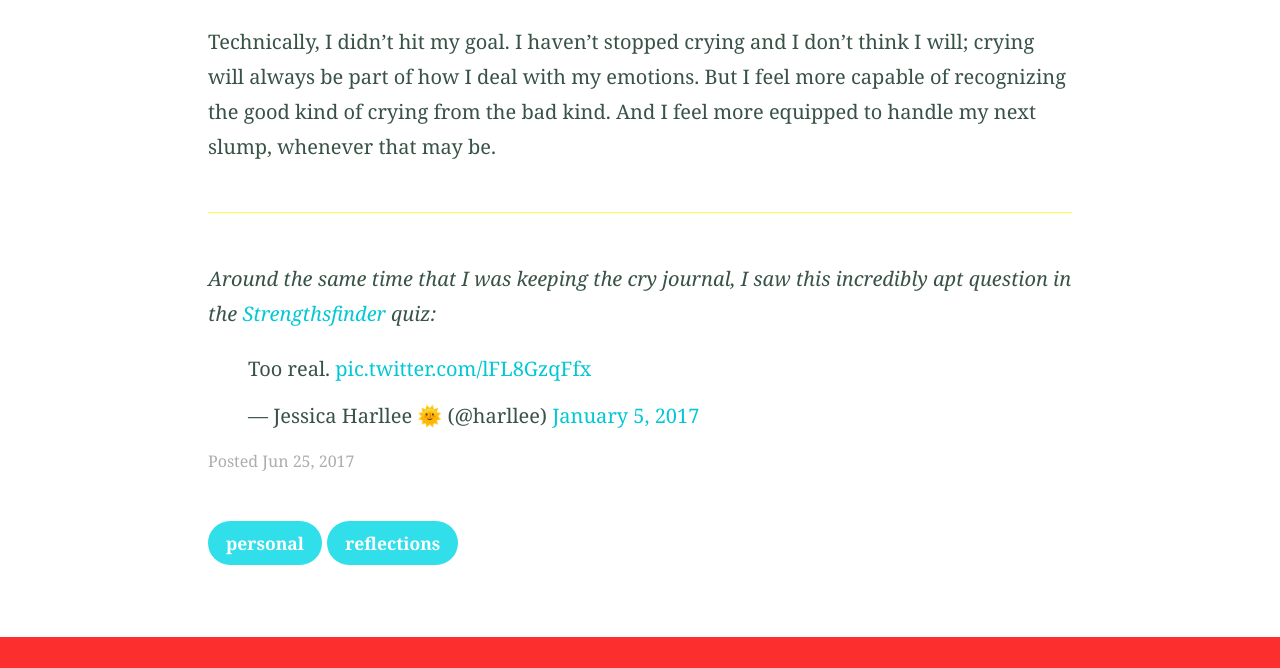
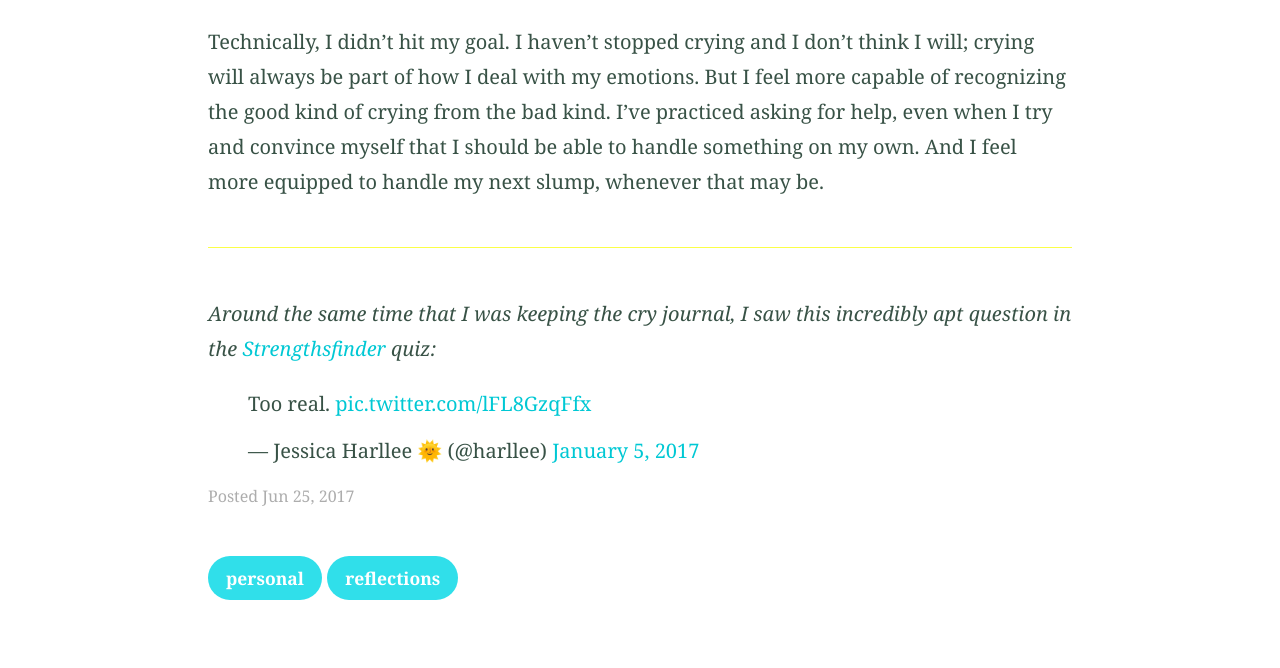
Before and after one commit to harllee/jessicaharllee.com, a Jekyll site: the page built from _posts/2017-06-25-crying.markdown, in a window 1280 px wide and 900 px high, scrolled down 3255 px, cut to the strip 232-900 px from the top of the window. Built offline with Jekyll 4.4.1, drawn with Linux system fonts in a browser that asks for light colours; comment, search, counter and statistics services are not loaded.

Commit message:
Updated Crying

```diff
--- a/_posts/2017-06-25-crying.markdown
+++ b/_posts/2017-06-25-crying.markdown
@@ -39,7 +39,7 @@
   <p class="text-small italic text-center">All of my feelings</p>
 </div>
 
-Technically, I didn't hit my goal. I haven't stopped crying and I don't think I will; crying will always be part of how I deal with my emotions. But I feel more capable of recognizing the good kind of crying from the bad kind. And I feel more equipped to handle my next slump, whenever that may be.
+Technically, I didn't hit my goal. I haven't stopped crying and I don't think I will; crying will always be part of how I deal with my emotions. But I feel more capable of recognizing the good kind of crying from the bad kind. I've practiced asking for help, even when I try and convince myself that I should be able to handle something on my own. And I feel more equipped to handle my next slump, whenever that may be.
 
 ---
 
```
